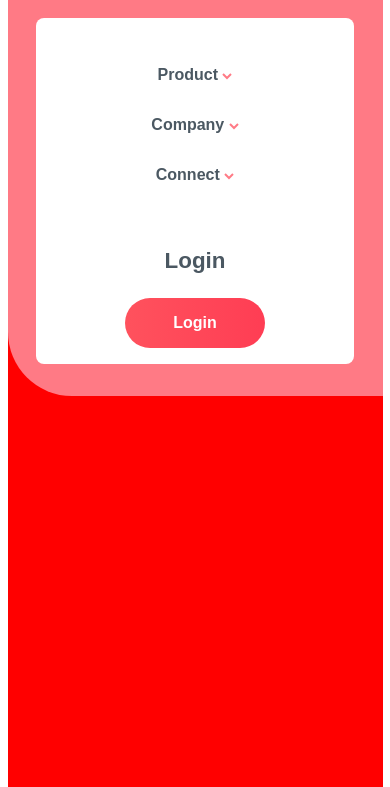
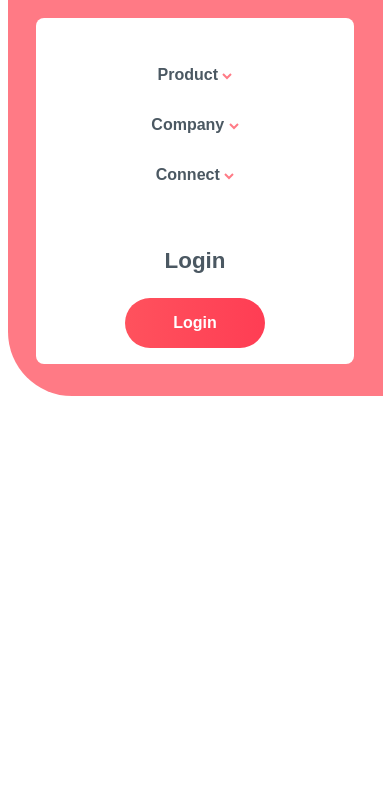
Before and after one commit to oteikwu1/Blogr, a plain HTML site: page index.html in a window 390 px wide. Both pictures are taken after a click on the picture 350 px from the left and 29 px from the top of the page. Shown: the part 57-844 px from the top of the page. Drawn offline with Linux system fonts and the light colour scheme.

Commit message:
latest update

```diff
--- a/blogr.css
+++ b/blogr.css
@@ -52,7 +52,7 @@ body{
 
 
 .mobile-menu-container {
-    background-color: red;
+    background-color: var(--neutral-white);
     height: 100vh;
     width: 100%;
     max-width: 375px;
```
